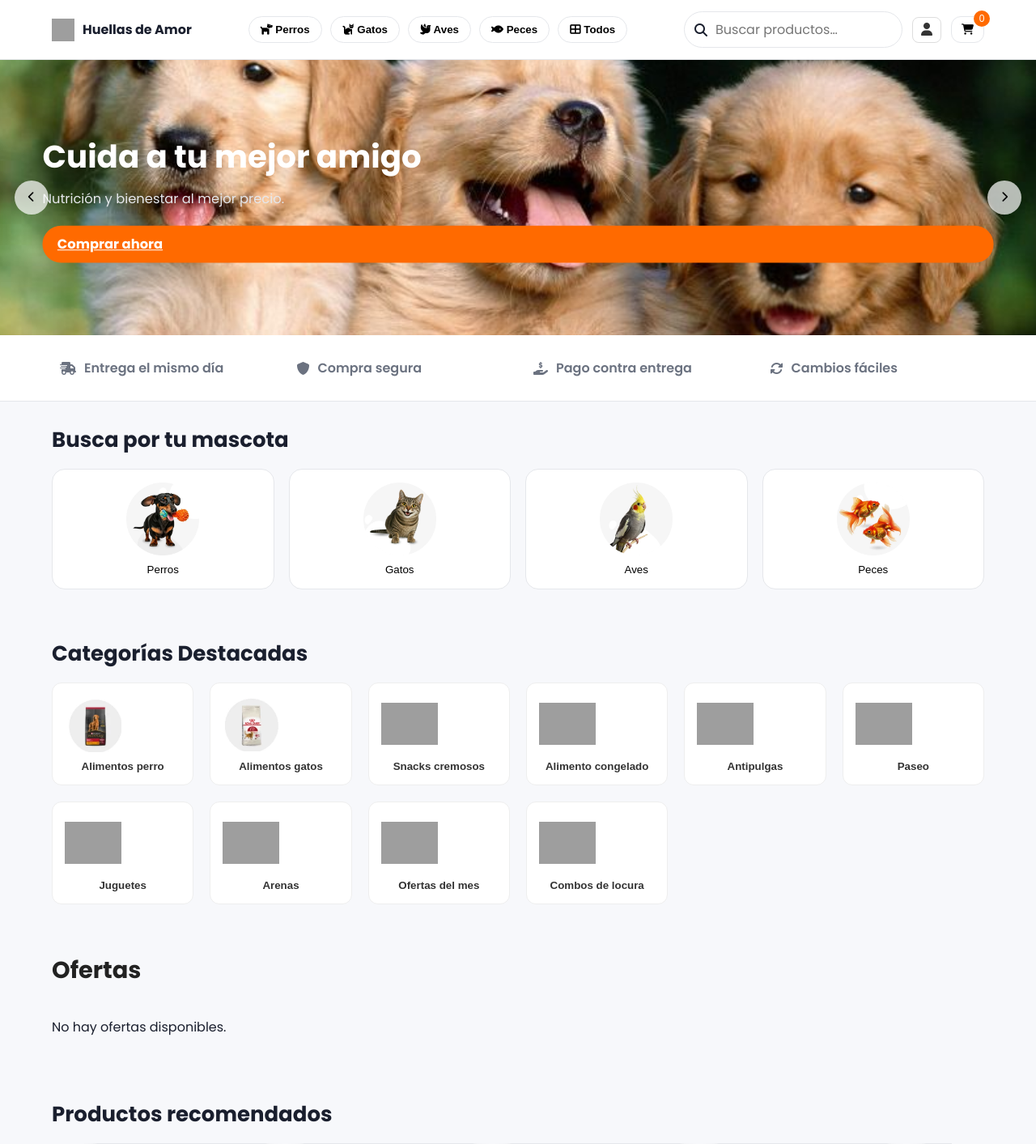
After one commit to JavierMartinezggg/huellas-de-amor, a PHP site: page /index.php in a window 1280 px wide. The commit adds this page. Shown: the top 1413 px of the page at 81% size. Run offline with PHP 8.4, Linux system fonts and the light colour scheme; tables that the repository leaves empty or names only in its code hold one stand-in row (values such as "Sample post"); grey boxes marked "Sample" are stand-in pictures; grey boxes are pictures that could not be loaded.

Commit message:
Sección ofertas dinámica + estilos de precios y login/logout

```diff
--- a/conexion.php
+++ b/conexion.php
@@ -12,6 +12,6 @@ $conn = new mysqli($servidor, $usuario, $password, $base_datos);
 if ($conn->connect_error) {
     die("❌ Error de conexión: " . $conn->connect_error);
 } else {
-    echo "✅ Conexión exitosa a la base de datos '$base_datos'";
+
 }
 ?>
--- /dev/null
+++ b/index.php
@@ -0,0 +1,351 @@
+<?php
+session_start();
+?>
+<!DOCTYPE html>
+<html lang="es">
+<head>
+ <meta charset="utf-8">
+ <meta name="viewport" content="width=device-width,initial-scale=1">
+ <meta name="description" content="Huellas de Amor Petshop - Todo para tus mascotas: alimentos, accesorios, juguetes y más.">
+ <link rel="icon" type="image/png" href="images/favicon.png">
+
+ <link href="https://fonts.googleapis.com/css2?family=Poppins:wght@400;600;700&display=swap" rel="stylesheet">
+ <link rel="stylesheet" href="https://cdnjs.cloudflare.com/ajax/libs/font-awesome/6.5.0/css/all.min.css">
+ <link rel="stylesheet" href="style.css">
+</head>
+<body>
+
+
+
+  <!-- Header unificado -->
+  <header class="topbar">
+    <div class="container topbar__inner">
+      <a class="brand" href="index.html">
+        <img src="images/logo.svg" alt="Huellas de Amor" class="brand__logo" loading="lazy">
+        <span class="brand__name">Huellas de Amor</span>
+      </a>
+
+      <nav class="nav">
+        <button class="nav__link" data-cat="perros"><i class="fa-solid fa-dog"></i> Perros</button>
+        <button class="nav__link" data-cat="gatos"><i class="fa-solid fa-cat"></i> Gatos</button>
+        <button class="nav__link" data-cat="aves"><i class="fa-solid fa-dove"></i> Aves</button>
+        <button class="nav__link" data-cat="peces"><i class="fa-solid fa-fish"></i> Peces</button>
+        <button class="nav__link" data-cat="todos"><i class="fa-solid fa-table-cells-large"></i> Todos</button>
+      </nav>
+
+      <div class="actions">
+
+        <!-- <-- PEGA EL BOTÓN AQUÍ -->
+      <button class="nav-toggle" id="navToggle" aria-expanded="false" aria-controls="mainNav" aria-label="Abrir menú">
+        <i class="fa-solid fa-bars"></i>
+      </button>
+
+        <div class="search">
+          <i class="fa-solid fa-magnifying-glass"></i>
+          <input id="buscador" type="text" placeholder="Buscar productos…" />
+        </div>
+
+     <div class="user-menu">
+  <button class="user-icon"><i class="fa-solid fa-user"></i></button>
+  <div class="user-dropdown">
+    <?php if (isset($_SESSION["usuario_nombre"])): ?>
+      <p style="margin:0; padding:5px;">👋 Hola, <?php echo $_SESSION["usuario_nombre"]; ?></p>
+      <a href="logout.php"><i class="fa-solid fa-right-from-bracket"></i> Cerrar sesión</a>
+    <?php else: ?>
+      <a href="login.php"><i class="fa-solid fa-right-to-bracket"></i> Entrar</a>
+      <a href="register.php"><i class="fa-solid fa-user-plus"></i> Registrarse</a>
+    <?php endif; ?>
+  </div>
+</div>
+
+
+        <button id="btnCarrito" class="cart">
+          <i class="fa-solid fa-cart-shopping"></i>
+          <span id="carrito-contador">0</span>
+        </button>
+      </div>
+    </div>
+  </header>
+
+  <!-- Slider -->
+  <section class="hero">
+    <div class="hero__slider" id="slider">
+      <div class="hero__slide active" style="--bg:url('images/slide1.jpg')">
+        <div class="hero__content container">
+          <h1>Cuida a tu mejor amigo</h1>
+          <p>Nutrición y bienestar al mejor precio.</p>
+          <a class="btn btn--primary" data-cat="perros" href="#catalogo">Comprar ahora</a>
+        </div>
+      </div>
+      <div class="hero__slide" style="--bg:url('images/slide2.jpg')">
+        <div class="hero__content container">
+          <h1>Todo para gatos felices</h1>
+          <p>Rascadores, arenas y juguetes irresistibles.</p>
+          <a class="btn btn--primary" data-cat="gatos" href="#catalogo">Ver productos</a>
+        </div>
+      </div>
+      <div class="hero__slide" style="--bg:url('images/slide3.jpg')">
+        <div class="hero__content container">
+          <h1>Acuarios listos para brillar</h1>
+          <p>Filtros, iluminación y decoración.</p>
+          <a class="btn btn--primary" data-cat="peces" href="#catalogo">Explorar</a>
+        </div>
+      </div>
+    </div>
+
+    <button class="hero__nav prev" id="prev"><i class="fa-solid fa-chevron-left"></i></button>
+    <button class="hero__nav next" id="next"><i class="fa-solid fa-chevron-right"></i></button>
+  </section>
+
+  <!-- Beneficios -->
+  <section class="benefits">
+    <div class="container benefits__grid">
+      <div class="benefit"><i class="fa-solid fa-truck-fast"></i> Entrega el mismo día</div>
+      <div class="benefit"><i class="fa-solid fa-shield"></i> Compra segura</div>
+      <div class="benefit"><i class="fa-solid fa-hand-holding-dollar"></i> Pago contra entrega</div>
+      <div class="benefit"><i class="fa-solid fa-rotate"></i> Cambios fáciles</div>
+    </div>
+  </section>
+
+  <!-- Categorías destacadas -->
+  <section class="featured-cats container">
+    <h2 class="section-title">Busca por tu mascota</h2>
+    <div class="featured-cats__grid">
+      <button class="cat-card" data-cat="perros">
+        <img src="images/cat-perros.png" alt="Perros" loading="lazy"><span>Perros</span>
+      </button>
+      <button class="cat-card" data-cat="gatos">
+        <img src="images/cat-gatos.png" alt="Gatos" loading="lazy"><span>Gatos</span>
+      </button>
+      <button class="cat-card" data-cat="aves">
+        <img src="images/cat-aves.png" alt="Aves" loading="lazy"><span>Aves</span>
+      </button>
+      <button class="cat-card" data-cat="peces">
+        <img src="images/cat-peces.png" alt="Peces" loading="lazy"><span>Peces</span>
+      </button>
+    </div>
+  </section>
+
+  <!-- Subcategorías -->
+  <section class="subcats container" id="subcategorias">
+    <h2 class="section-title">Categorías Destacadas</h2>
+    <div class="subcats__grid">
+      <button class="subcat-card" data-cat="alimento-perro">
+        <img src="images/cat-alimento-perro.png" alt="Alimento perro" loading="lazy">
+        <span>Alimentos perro</span>
+      </button>
+      <button class="subcat-card" data-cat="alimento-gatos">
+        <img src="images/cat-alimento-gato.png" alt="Alimento gatos" loading="lazy">
+        <span>Alimentos gatos</span>
+      </button>
+      <button class="subcat-card" data-cat="snacks">
+        <img src="images/cat-snacks.png" alt="Snacks cremosos" loading="lazy">
+        <span>Snacks cremosos</span>
+      </button>
+      <button class="subcat-card" data-cat="congelado">
+        <img src="images/cat-congelado.png" alt="Alimento congelado" loading="lazy">
+        <span>Alimento congelado</span>
+      </button>
+      <button class="subcat-card" data-cat="antipulgas">
+        <img src="images/cat-antipulgas.png" alt="Antipulgas" loading="lazy">
+        <span>Antipulgas</span>
+      </button>
+      <button class="subcat-card" data-cat="paseo">
+        <img src="images/cat-paseo.png" alt="Paseo" loading="lazy">
+        <span>Paseo</span>
+      </button>
+      <button class="subcat-card" data-cat="juguetes">
+        <img src="images/cat-juguetes.png" alt="Juguetes" loading="lazy">
+        <span>Juguetes</span>
+      </button>
+      <button class="subcat-card" data-cat="arenas">
+        <img src="images/cat-arenas.png" alt="Arenas" loading="lazy">
+        <span>Arenas</span>
+      </button>
+      <button class="subcat-card" data-cat="ofertas">
+        <img src="images/cat-ofertas.png" alt="Ofertas del mes" loading="lazy">
+        <span>Ofertas del mes</span>
+      </button>
+      <button class="subcat-card" data-cat="combos">
+        <img src="images/cat-combos.png" alt="Combos de locura" loading="lazy">
+        <span>Combos de locura</span>
+      </button>
+    </div>
+  </section>
+
+  <!-- Catálogo -->
+  <section class="catalogo container" id="catalogo" hidden>
+    <div class="catalogo__header">
+      <h2 class="section-title" id="tituloCatalogo">Catálogo</h2>
+      <small id="contadorResultados"></small>
+    </div>
+    <div class="grid" id="gridProductos"></div>
+  </section>
+
+<!-- Ofertas -->
+<section class="ofertas container">
+  <h2>Ofertas</h2>
+  <div class="ofertas-grid">
+    <?php
+    include("conexion.php");
+    $sql = "SELECT * FROM productos WHERE descuento > 0 LIMIT 6";
+    $resultado = $conn->query($sql);
+
+    if ($resultado->num_rows > 0) {
+      while ($producto = $resultado->fetch_assoc()) {
+        $precio_final = $producto['precio'] - ($producto['precio'] * $producto['descuento'] / 100);
+        ?>
+        <div class="oferta-card">
+          <span class="badge-descuento"><?php echo $producto['descuento']; ?>%</span>
+          <img src="<?php echo $producto['imagen']; ?>" alt="<?php echo $producto['nombre']; ?>" loading="lazy">
+          <h3><?php echo $producto['nombre']; ?></h3>
+          <p class="precio">
+            $<?php echo number_format($precio_final, 0, ',', '.'); ?>
+            <span class="precio-antiguo">$<?php echo number_format($producto['precio'], 0, ',', '.'); ?></span>
+          </p>
+          <button class="btn-oferta" data-add="<?php echo $producto['id']; ?>">Agregar</button>
+        </div>
+        <?php
+      }
+    } else {
+      echo "<p>No hay ofertas disponibles.</p>";
+    }
+    ?>
+  </div>
+</section>
+
+
+
+<!-- Recomendados -->
+
+<section class="recomendados container">
+  <h2 class="section-title">Productos recomendados</h2>
+  <div class="carrusel-wrapper">
+    <button class="carrusel-btn prev" id="btnPrev">&#10094;</button>
+    <div class="carrusel" id="carruselRecomendados">
+      <?php
+      include("conexion.php");
+      $sql = "SELECT * FROM productos WHERE descuento = 0 ORDER BY creado_en DESC LIMIT 6";
+      $resultado = $conn->query($sql);
+
+      if ($resultado->num_rows > 0) {
+        while ($producto = $resultado->fetch_assoc()) {
+          ?>
+          <div class="recomendado-card">
+            <img src="<?php echo $producto['imagen']; ?>"
+                 alt="<?php echo $producto['nombre']; ?>"
+                 loading="lazy">
+            <h3><?php echo $producto['nombre']; ?></h3>
+            <p class="precio">
+              $<?php echo number_format($producto['precio'], 0, ',', '.'); ?>
+            </p>
+            <button class="btn-recomendado" data-add="<?php echo $producto['id']; ?>">Agregar</button>
+          </div>
+          <?php
+        }
+      } else {
+        echo "<p>No hay productos recomendados por ahora 🐾</p>";
+      }
+      ?>
+    </div>
+    <button class="carrusel-btn next" id="btnNext">&#10095;</button>
+  </div>
+</section>
+
+
+  <!-- Footer -->
+  <footer class="footer">
+    <div class="container footer__inner">
+      <div class="footer__brand">
+        <img src="images/logo.svg" class="brand__logo" alt="Huellas de Amor" loading="lazy">
+        <p class="footer__slogan">“Gracias por dejar huellas de amor en la vida de tus mascotas.”</p>
+        <p>© 2025 Huellas de Amor. Todos los derechos reservados.</p>
+      </div>
+
+      <div class="footer__cols">
+        <div>
+          <h4>Atención al cliente</h4>
+          <ul class="footer__links">
+            <li><i class="fa-solid fa-location-dot"></i> CRA. 20 # 45 A 36 SUR - SANTA</li>
+            <li><i class="fa-brands fa-whatsapp"></i> WhatsApp: 3160810117</li>
+            <li><i class="fa-solid fa-phone"></i> Teléfono: 3128076150</li>
+            <li><i class="fa-solid fa-envelope"></i> atencionalcliente@huellasdeamorpets.com</li>
+            <li><i class="fa-solid fa-clock"></i> Lun–Sáb: 8am–8pm / Dom–Fest: 9am–6pm</li>
+          </ul>
+        </div>
+
+        <div>
+          <h4>Enlaces rápidos</h4>
+          <ul class="footer__links">
+            <li><a href="index.html">Inicio</a></li>
+            <li><a href="productos.html">Productos</a></li>
+            <li><a href="blog.html">Blog</a></li>
+            <li><a href="nosotros.html">Nosotros</a></li>
+            <li><a href="contacto.html">Contacto</a></li>
+          </ul>
+        </div>
+
+        <div>
+          <h4>Categorías</h4>
+          <ul class="footer__links">
+            <li><a href="#" class="footer-cat" data-cat="perros">Perros</a></li>
+            <li><a href="#" class="footer-cat" data-cat="gatos">Gatos</a></li>
+            <li><a href="#" class="footer-cat" data-cat="aves">Aves</a></li>
+            <li><a href="#" class="footer-cat" data-cat="peces">Peces</a></li>
+          </ul>
+        </div>
+
+        <div>
+          <h4>Suscríbete</h4>
+          <p>Recibe consejos, novedades y amor directo a tu bandeja de entrada 🐾</p>
+          <form class="newsletter__form">
+            <input type="email" placeholder="Tu correo electrónico" required>
+            <button type="submit" class="btn btn--primary">Suscribirme</button>
+          </form>
+        </div>
+      </div>
+    </div>
+
+    <div class="footer__bottom">
+      <div class="social">
+        <a href="#"><i class="fa-brands fa-facebook"></i></a>
+        <a href="#"><i class="fa-brands fa-instagram"></i></a>
+        <a href="#"><i class="fa-brands fa-tiktok"></i></a>
+      </div>
+
+      <div class="footer__policies">
+        <a href="terminos.html">Términos y condiciones</a>
+        <a href="privacidad.html">Política de privacidad</a>
+        <a href="envios.html">Envíos y devoluciones</a>
+      </div>
+
+      <div class="payments">
+        <img src="images/pay-visa.png" alt="Visa" loading="lazy">
+        <img src="images/pay-mastercard.png" alt="MasterCard" loading="lazy">
+        <img src="images/pay-pse.png" alt="PSE" loading="lazy">
+      </div>
+    </div>
+  </footer>
+
+  <!-- Carrito lateral -->
+  <div id="carrito-panel" class="carrito-panel">
+    <div class="carrito-header">
+      <h3>🛒 Tu Carrito</h3>
+      <button id="cerrarCarrito">✖</button>
+    </div>
+    <div id="carrito-items" class="carrito-items">
+      <p>Tu carrito está vacío</p>
+    </div>
+    <div class="carrito-footer">
+      <p>Total: <span id="carrito-total">$0</span></p>
+      <button class="finalizar-compra">Finalizar compra</button>
+    </div>
+  </div>
+
+  <!-- Scripts -->
+  <script src="script.js"></script>
+
+
+
+</body>
+</html>
--- a/script.js
+++ b/script.js
@@ -257,6 +257,7 @@ document.addEventListener('DOMContentLoaded', () => {
     });
   }
 
+
   // -------------------- Newsletter --------------------
   document.querySelector('.newsletter__form')?.addEventListener('submit', e => {
     e.preventDefault();
--- a/style.css
+++ b/style.css
@@ -1917,3 +1917,42 @@ a:focus {
 .btn-oferta:hover {
   background: #e05200;
 }
+.ofertas-grid {
+  display: grid;
+  grid-template-columns: repeat(auto-fill, minmax(220px, 1fr));
+  gap: 20px;
+}
+
+.oferta-card {
+  background: #fff;
+  border-radius: 12px;
+  padding: 15px;
+  box-shadow: 0 2px 6px rgba(0,0,0,0.1);
+  text-align: center;
+}
+
+.oferta-card img {
+  max-width: 100%;
+  border-radius: 8px;
+}
+
+.badge-descuento {
+  background: red;
+  color: #fff;
+  font-size: 14px;
+  padding: 3px 8px;
+  border-radius: 8px;
+  position: absolute;
+}
+
+.precio {
+  font-weight: bold;
+  color: #333;
+}
+
+.precio-antiguo {
+  text-decoration: line-through;
+  color: gray;
+  font-size: 14px;
+  margin-left: 5px;
+}
```
Also changed, not shown: login.php (+23 -23 lines), logout.php (added, +9 -0 lines), productos.php (added, +23 -0 lines), images/gato-arena.png (added), images/pez-alimento.png (added), images/producto1.png, images/producto2.png (added), images/producto3.png (added).
